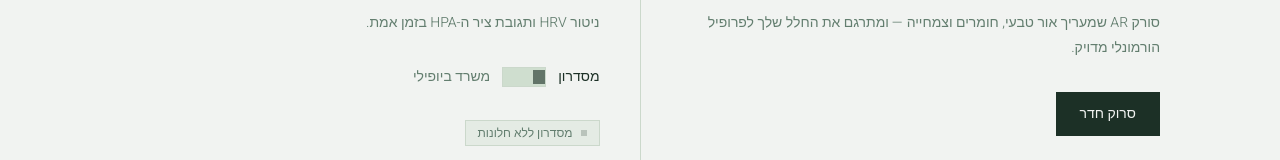
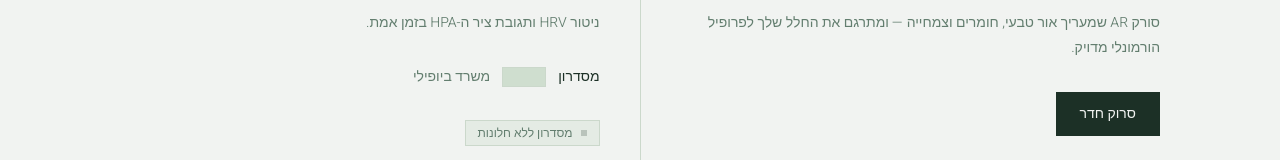
Before and after one commit to Anat1969/BioSpace-GH, a React (Vite) app: page / in a window 1280 px wide. Shown: the part 1397-1557 px from the top of the page. Built offline with nearby package versions, Linux system fonts and the light colour scheme; no server answers; a web font is replaced by a local one.

Commit message:
File changes

```diff
--- a/src/components/FeaturesGrid.jsx
+++ b/src/components/FeaturesGrid.jsx
@@ -152,7 +152,7 @@ function CompassCard() {
           className={`relative w-11 h-5 transition-colors duration-400 border overflow-hidden ${env === "biophilic" ? "bg-accent/20 border-accent/30" : "bg-secondary border-border"}`}
         >
           <motion.div
-            animate={{ x: env === "biophilic" ? 22 : 2 }}
+            animate={{ x: env === "biophilic" ? 2 : 26 }}
             transition={{ type: "spring", stiffness: 500, damping: 30 }}
             className={`absolute top-0.5 w-3.5 h-3.5 ${env === "biophilic" ? "bg-accent" : "bg-foreground/60"}`}
           />
```
